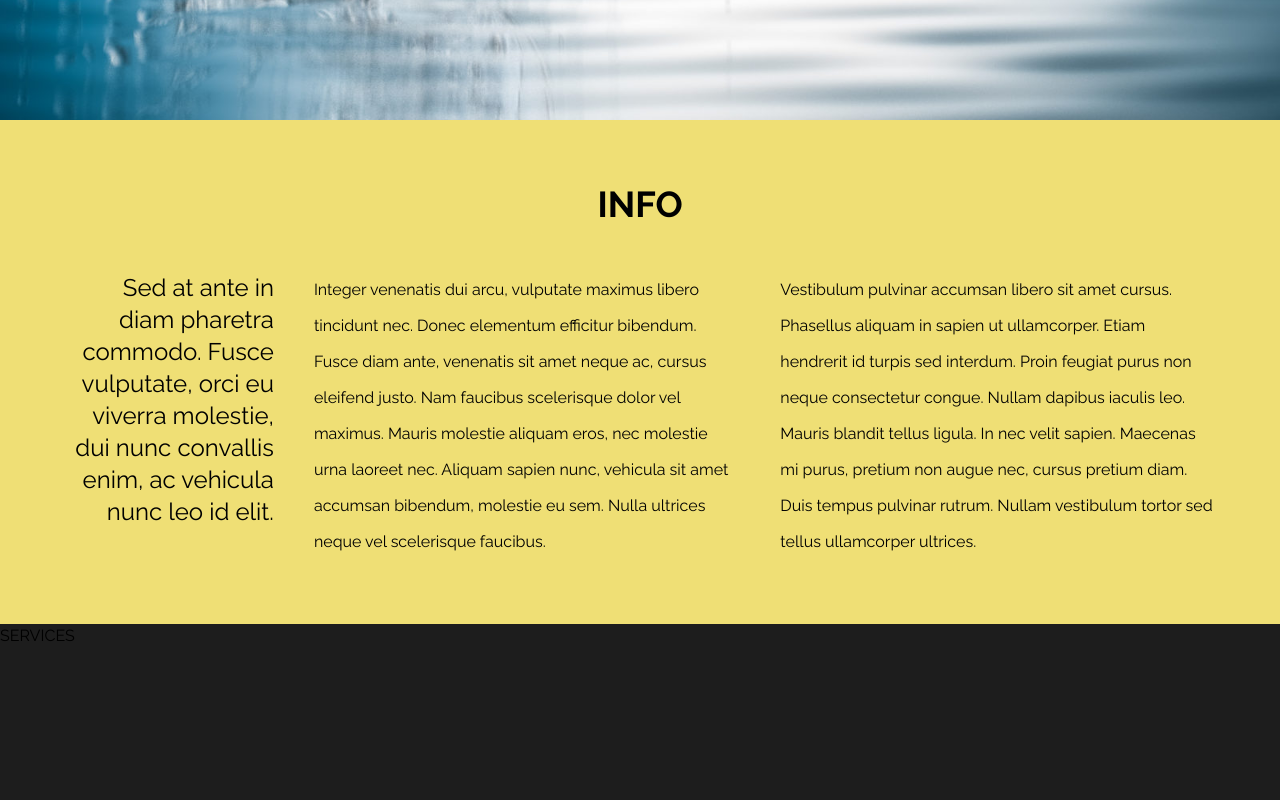
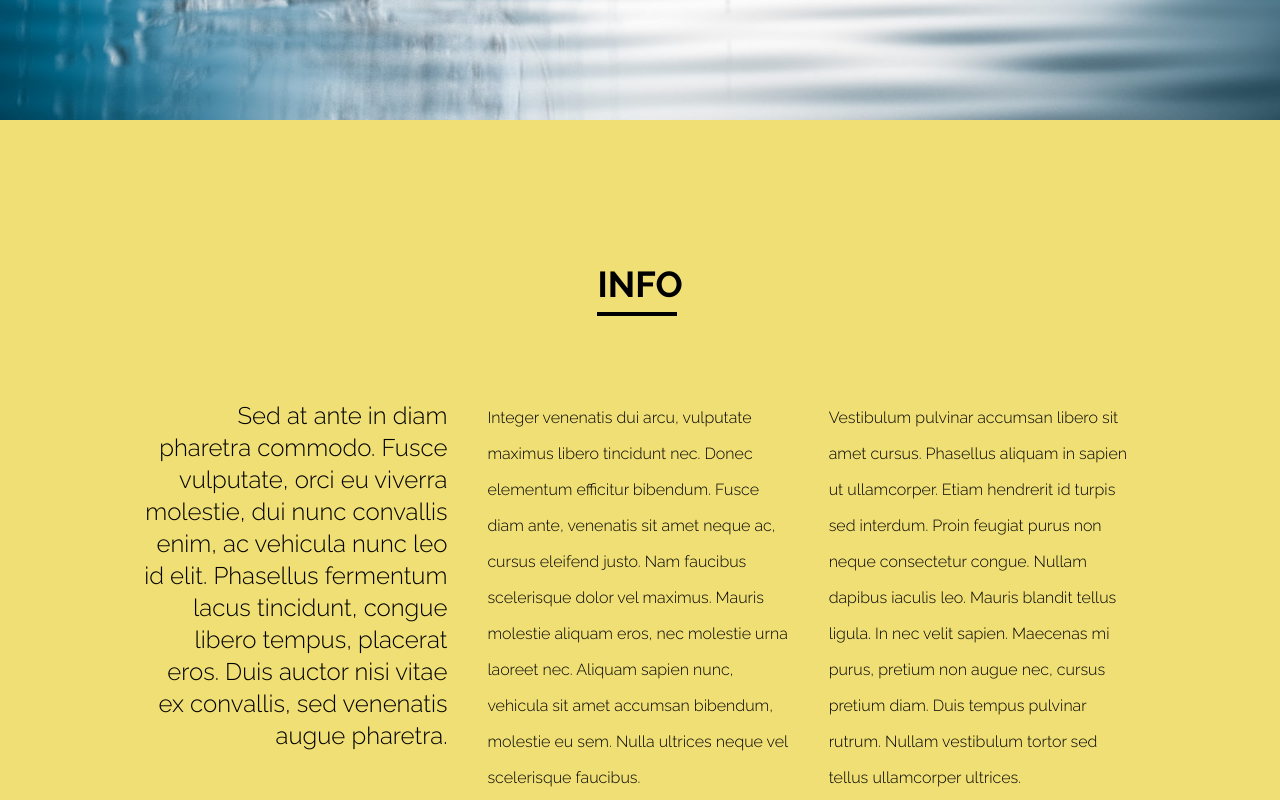
Before and after one commit to simojjuho/graphical-designer-page, a React (Vite) app: page / in a window 1280 px wide. Shown: the part 680-1480 px from the top of the page. Built offline with nearby package versions, Linux system fonts and the light colour scheme; a web font is replaced by a local one.

Commit message:
The info section is now ready'ish

```diff
--- a/src/components/Info.tsx
+++ b/src/components/Info.tsx
@@ -1,16 +1,17 @@
 const Info = () => {
   return (
-    <section id='info' className='h-fit p-16 bg-[#efdf75]'>
+    <section id='info' className='h-fit flex flex-col items-center p-36 bg-yellow-accent relative'>
       <h2
-        className="mb-12 text-4xl uppercase font-bold font-info text-center"
+        className="flex max-w-fit items-end relative mb-24 text-4xl uppercase font-bold font-info text-center
+        after:absolute after:h-0.5 after:w-20 after-border-solid
+        after:border-2 after:top-12
+        "
       >info</h2>
-      <div className="leading-9 text-center flex lg:flex-row flex-col gap-10">
-        <p className="text-2xl lg:text-right grow-2 ">Sed at ante in diam pharetra commodo. Fusce vulputate, orci eu viverra molestie, dui nunc convallis enim, ac vehicula nunc leo id elit.</p>
-        <p className="lg:text-left grow-1">Integer venenatis dui arcu, vulputate maximus libero tincidunt nec. Donec elementum efficitur bibendum. Fusce diam ante, venenatis sit amet neque ac, cursus eleifend justo. Nam faucibus scelerisque dolor vel maximus. Mauris molestie aliquam eros, nec molestie urna laoreet nec. Aliquam sapien nunc, vehicula sit amet accumsan bibendum, molestie eu sem. Nulla ultrices neque vel scelerisque faucibus.</p>
-        <p className="lg:text-left grow-1">Vestibulum pulvinar accumsan libero sit amet cursus. Phasellus aliquam in sapien ut ullamcorper. Etiam hendrerit id turpis sed interdum. Proin feugiat purus non neque consectetur congue. Nullam dapibus iaculis leo. Mauris blandit tellus ligula. In nec velit sapien. Maecenas mi purus, pretium non augue nec, cursus pretium diam. Duis tempus pulvinar rutrum. Nullam vestibulum tortor sed tellus ullamcorper ultrices.
-
-</p>
-      </div>
+      <article className="leading-9 font-light text-center flex lg:flex-row flex-col gap-10">
+        <p className="text-2xl lg:text-right ">Sed at ante in diam pharetra commodo. Fusce vulputate, orci eu viverra molestie, dui nunc convallis enim, ac vehicula nunc leo id elit. Phasellus fermentum lacus tincidunt, congue libero tempus, placerat eros. Duis auctor nisi vitae ex convallis, sed venenatis augue pharetra.</p>
+        <p className="lg:text-left ">Integer venenatis dui arcu, vulputate maximus libero tincidunt nec. Donec elementum efficitur bibendum. Fusce diam ante, venenatis sit amet neque ac, cursus eleifend justo. Nam faucibus scelerisque dolor vel maximus. Mauris molestie aliquam eros, nec molestie urna laoreet nec. Aliquam sapien nunc, vehicula sit amet accumsan bibendum, molestie eu sem. Nulla ultrices neque vel scelerisque faucibus.</p>
+        <p className="lg:text-left ">Vestibulum pulvinar accumsan libero sit amet cursus. Phasellus aliquam in sapien ut ullamcorper. Etiam hendrerit id turpis sed interdum. Proin feugiat purus non neque consectetur congue. Nullam dapibus iaculis leo. Mauris blandit tellus ligula. In nec velit sapien. Maecenas mi purus, pretium non augue nec, cursus pretium diam. Duis tempus pulvinar rutrum. Nullam vestibulum tortor sed tellus ullamcorper ultrices.</p>
+      </article>
     </section>
   )
 }
--- a/src/components/Services.tsx
+++ b/src/components/Services.tsx
@@ -1,6 +1,6 @@
 const Services = () => {
   return (
-    <section id='services' className='min-h-72 bg-[#1d1d1d]'>
+    <section id='services' className='min-h-72 bg-dark'>
       SERVICES
     </section>
   )
--- a/src/index.css
+++ b/src/index.css
@@ -3,6 +3,8 @@
 @theme {
   --font-banner-heading: "Playfair Display", serif !important;
   --font-info: "Raleway", serif;
+  --color-yellow-accent: #efdf75;
+  --color-dark: #1d1d1d;
 }
 
 #root {
```
